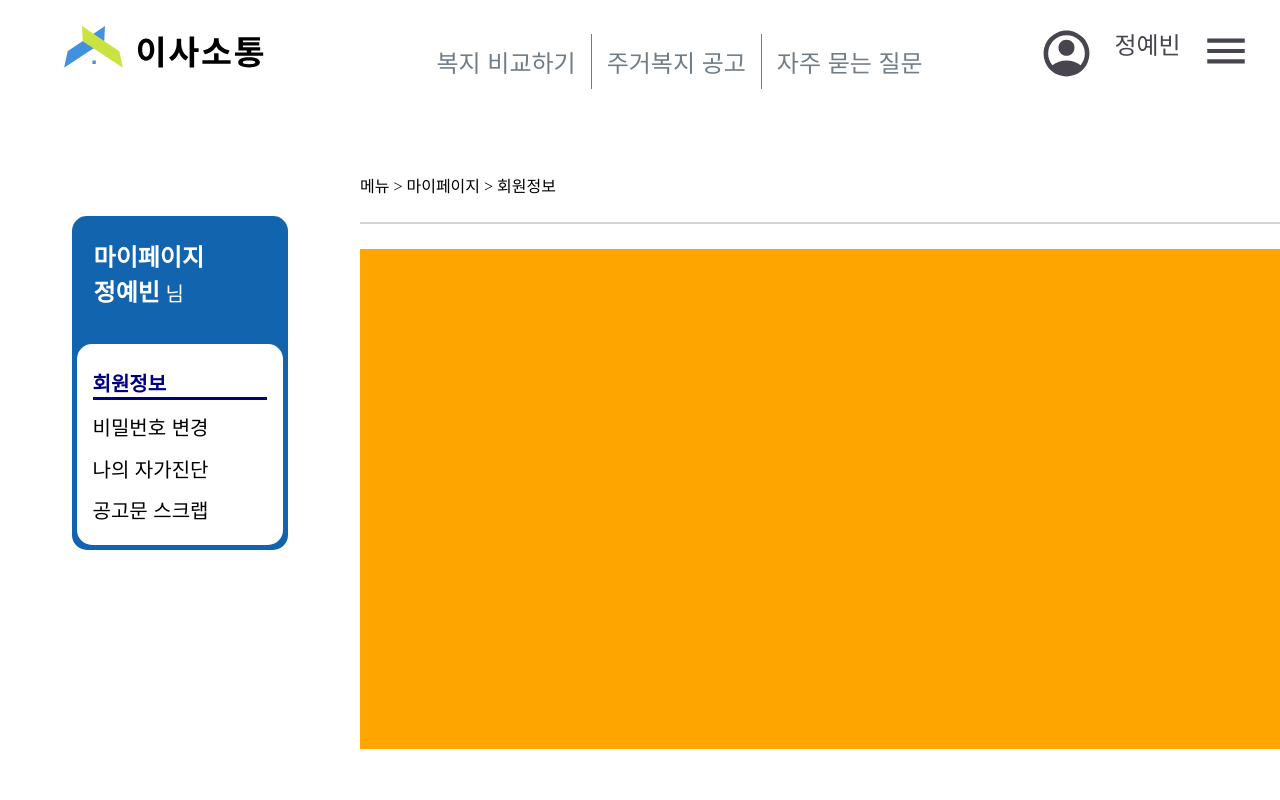
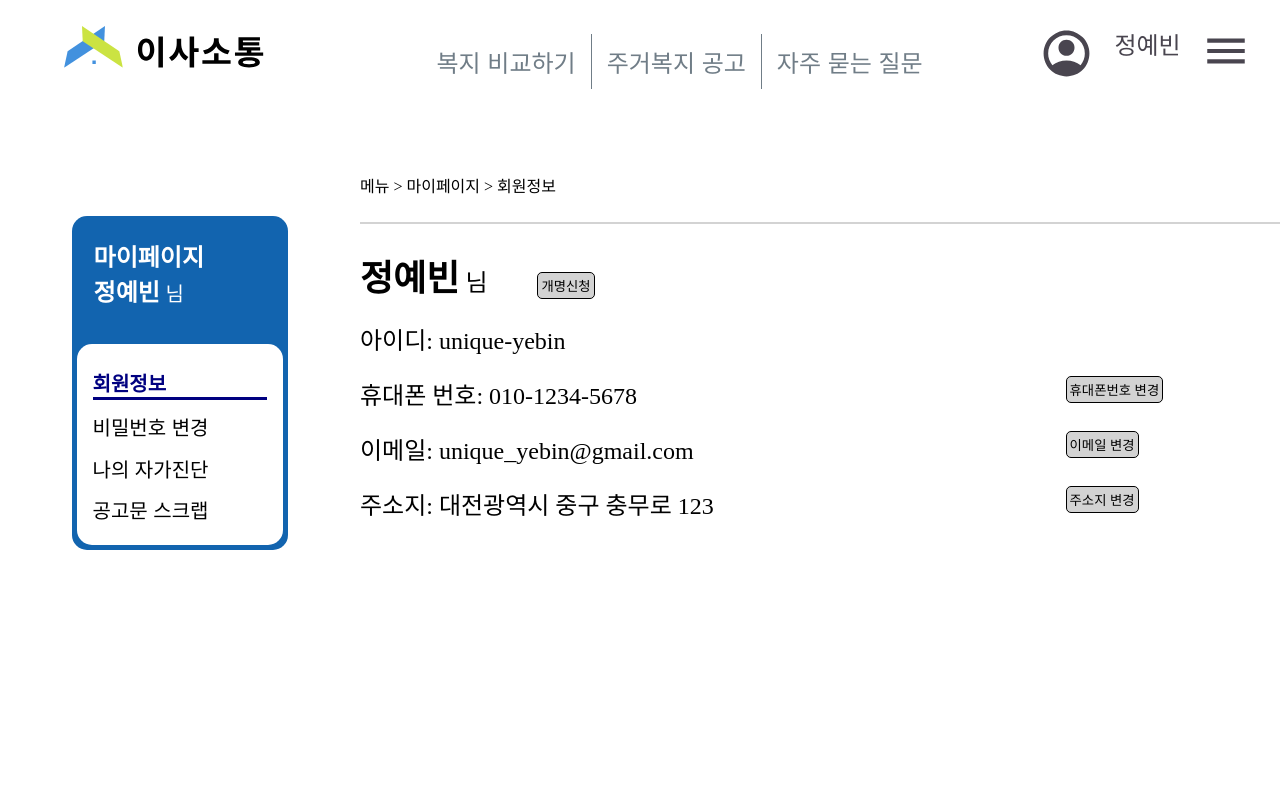
Before and after one commit to yebin-jeong/T05, a Vue app in the folder T05FrontEnd/: page /TestPage in a window 1280 px wide. Shown: the top 800 px of the page. Built offline with nearby package versions, Linux system fonts and the light colour scheme.

Commit message:
회원정보 페이지

```diff
--- a/T05FrontEnd/src/components/ChangePassword.vue
+++ b/T05FrontEnd/src/components/ChangePassword.vue
@@ -1,6 +1,9 @@
 <template>
-    <div style="width:100%; height:500px; background-color:aquamarine;">
-
+    <div class="ChangePassword-Wrapper">
+        <div>
+            >현재 비밀번호
+            <input>
+        </div>
     </div>
 </template>
 <script>
@@ -9,5 +12,12 @@ export default {
 }
 </script>
 <style>
-
+    .ChangePassword-Wrapper{
+        font-size:24px;
+        display: flex;
+        flex-direction: column;
+        gap:20px;
+        text-align: center;
+        border: solid lightgray 1px;
+    }
 </style>
--- a/T05FrontEnd/src/components/MyInfo.vue
+++ b/T05FrontEnd/src/components/MyInfo.vue
@@ -1,6 +1,33 @@
 <template>
-    <div style="width:100%; height:500px; background-color:orange;">
+    <div class="MyInfo-wrapper">
+        <div class="MyInfo-line">
+            <span style="font-size:36px; font-weight:700;">정예빈</span> <span>님</span>
 
+            <button class="change-button" style="left: 50px;">
+                개명신청
+            </button>
+        </div>
+        <div>
+            아이디: unique-yebin
+        </div>
+        <div class="MyInfo-line">
+            휴대폰 번호: 010-1234-5678
+            <button class="change-button" style="position:absolute; left: 70%;">
+                휴대폰번호 변경
+            </button>
+        </div>
+        <div class="MyInfo-line">
+            이메일: unique_yebin@gmail.com
+            <button class="change-button" style="position:absolute; left: 70%;">
+                이메일 변경
+            </button>
+        </div>
+        <div class="MyInfo-line">
+            주소지: 대전광역시 중구 충무로 123
+            <button class="change-button" style="position:absolute; left: 70%;">
+                주소지 변경
+            </button>
+        </div>
     </div>
 </template>
 <script>
@@ -9,5 +36,20 @@ export default {
 }
 </script>
 <style>
+    .MyInfo-wrapper{
+        font-size:24px;
+        display: flex;
+        flex-direction: column;
+        gap:20px;
+    }
+    .change-button{
+        border-radius: 5px;
+        border:solid black 1px;
+        background-color: lightgray;
+        padding:0.3%;
+    }
 
+    .MyInfo-line{
+        position:relative
+    }
 </style>
```
